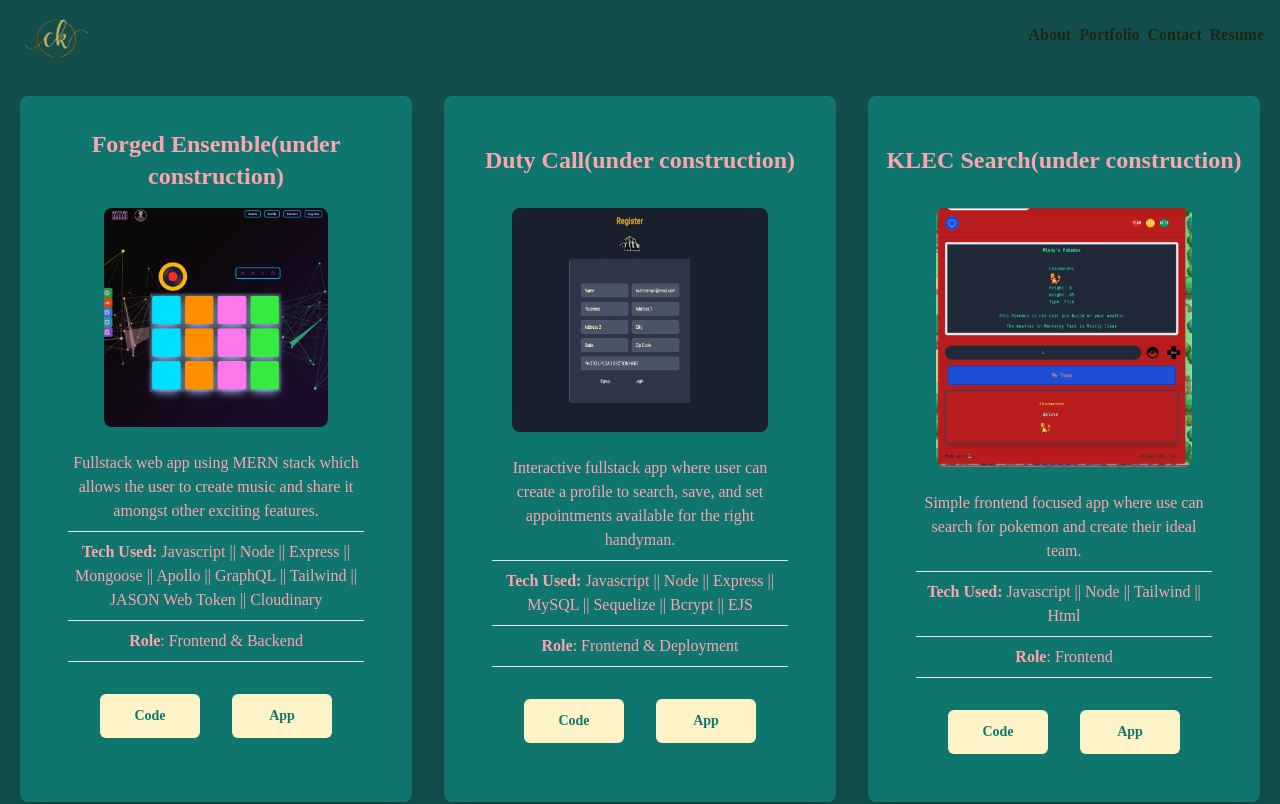
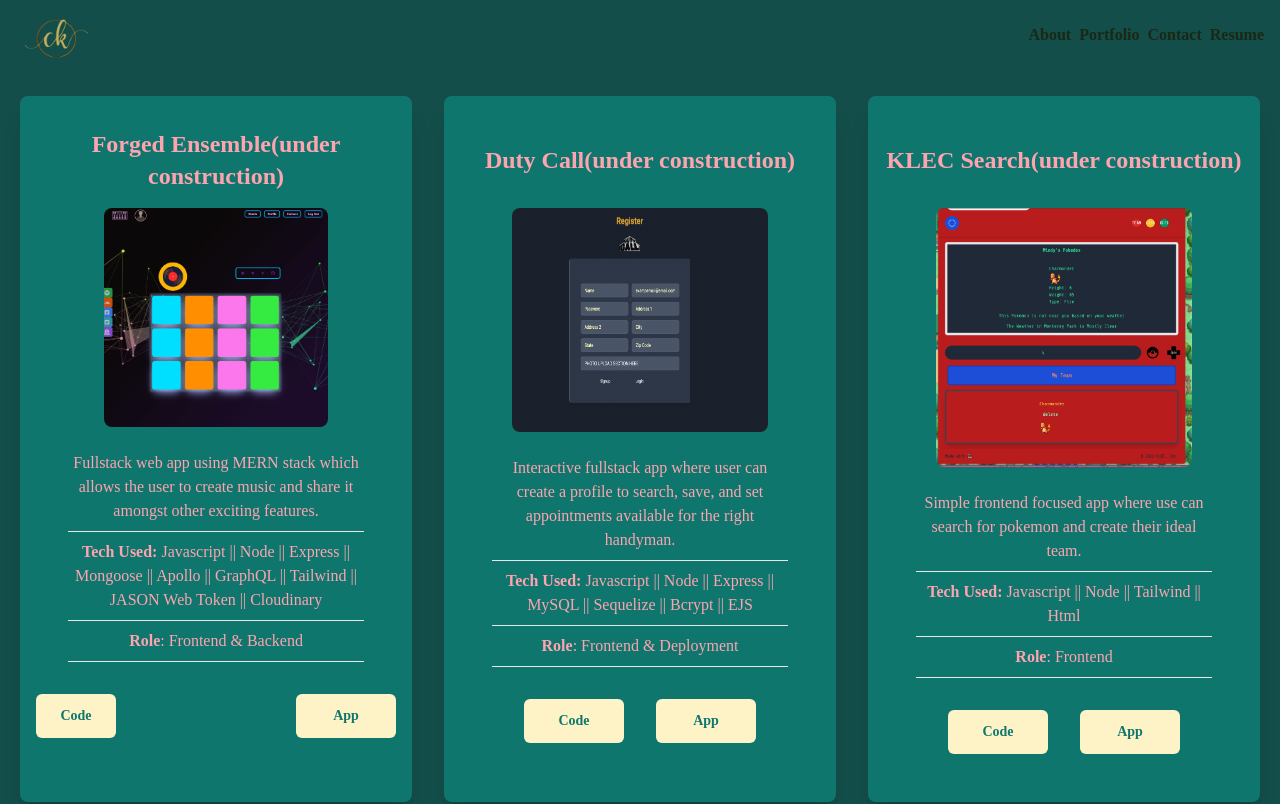
Before and after one commit to VAalchemist/portfolio-imnida, a React (Create React App) app: page /portfolio in a window 1280 px wide. Shown: the top 804 px of the page. Built offline with nearby package versions, Linux system fonts and the light colour scheme.

Commit message:
buttons in portfolio spacing set

```diff
--- a/src/components/Portfolio.jsx
+++ b/src/components/Portfolio.jsx
@@ -36,9 +36,9 @@ const Portfolio = () => {
           <p className='py-2 border-b mx-8'><span className='font-bold'>Role</span>: Frontend & Backend</p>
         </div>
 
-          <div className='flex justify-between mx-16'>
-            <a href='https://github.com/VAalchemist/forged-ensemble' className=' bg-amber-100 text-sm text-center hover:text-rose-600 hover:text-base w-[100px] rounded-md font-bold  text-teal-700 my-8 mx-auto md:mx-0 py-3 '>Code</a>
-          <a href='/' className=' bg-amber-100 text-sm text-center hover:text-rose-600 hover:text-base w-[100px] rounded-md font-bold  text-teal-700 my-8 mx-auto md:mx-0 py-3 '>App</a>
+          <div className='flex justify-between mx-16 sm:mx-0'>
+            <a href='https://github.com/VAalchemist/forged-ensemble' className=' bg-amber-100 text-sm text-center hover:text-rose-600 hover:text-base w-[100px] sm:w-[80px] rounded-md font-bold  text-teal-700 my-8 mx-auto md:mx-0 py-3 '>Code</a>
+          <a href='/' className=' bg-amber-100 text-sm text-center hover:text-rose-600 hover:text-base sm:w-[100px] w-[80px] rounded-md font-bold  text-teal-700 my-8 mx-auto md:mx-0 py-3 '>App</a>
           </div>
         </div>
 
```
